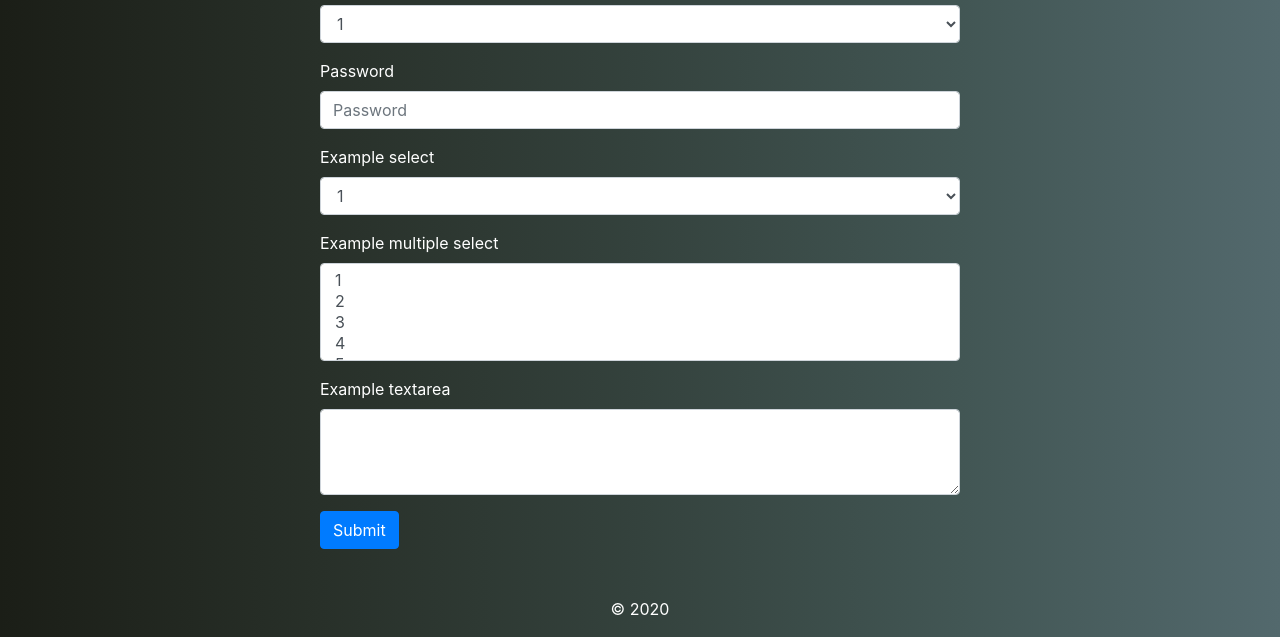
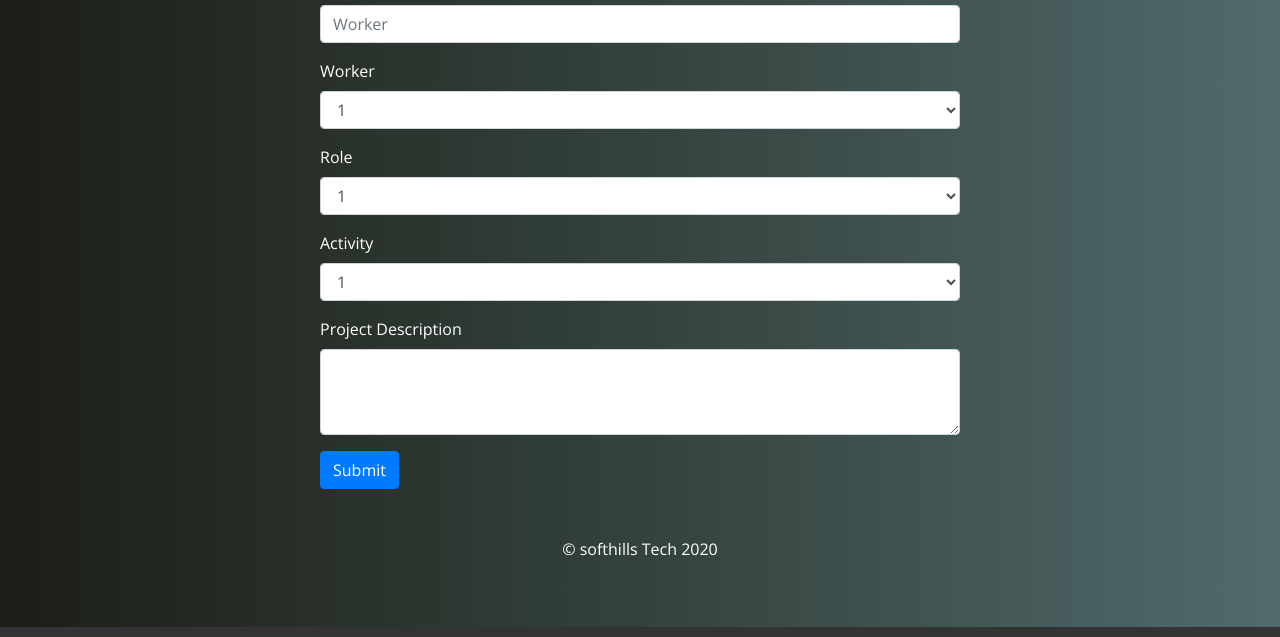
Before and after one commit to unbeatable-abayomi/softhilsDashboard, a plain HTML site: page schedule.html in a window 1280 px wide. Shown: the part 173-810 px from the top of the page. Drawn offline with nearby package versions, Linux system fonts and the light colour scheme.

Commit message:
modifiedSchedulePage

```diff
--- a/css/cover.css
+++ b/css/cover.css
@@ -1,8 +1,7 @@
-/*
- * Globals
- */
+@import url('https://fonts.googleapis.com/css2?family=Balsamiq+Sans&display=swap');
 
-/* Links */
+
+
 a,
 a:focus,
 a:hover {
@@ -28,6 +27,7 @@ html,
 body {
   height: 100%;
   background-color: #333;
+  font-family: 'Balsamiq Sans', cursive;
 }
 h1,h2,h3{
     margin: 0;
--- a/css/styles.css
+++ b/css/styles.css
@@ -1,6 +1,8 @@
+@import url('https://fonts.googleapis.com/css2?family=Balsamiq+Sans&display=swap');
+
 body{
 background-image: linear-gradient(to left, #53696d, #425654, #34423d, #283029, #1b1e17);
-/* background-color: #333; */
+font-family: 'Balsamiq Sans', cursive;
 }
 
       @media (min-width: 768px) {
--- a/schedule.html
+++ b/schedule.html
@@ -5,7 +5,8 @@
     <meta charset="UTF-8">
     <meta name="viewport" content="width=device-width, initial-scale=1.0">
     <link rel="stylesheet" type="text/css" href="./css/cover.css" />
-
+<link href="https://fonts.googleapis.com/css2?family=Balsamiq+Sans&family=Open+Sans:ital,wght@0,400;1,300&display=swap"
+    rel="stylesheet">
     <link rel="stylesheet" href="https://stackpath.bootstrapcdn.com/bootstrap/4.5.0/css/bootstrap.min.css"
         integrity="sha384-9aIt2nRpC12Uk9gS9baDl411NQApFmC26EwAOH8WgZl5MYYxFfc+NcPb1dKGj7Sk" crossorigin="anonymous">
     <script src="https://stackpath.bootstrapcdn.com/bootstrap/4.5.0/js/bootstrap.min.js"
@@ -17,6 +18,7 @@
 <style>
     body{
         color: #fff;
+        font-family: 'Open Sans', sans-serif;
     }
 </style>
 
@@ -36,6 +38,11 @@
 <form>
     <div class="form-group">
         <label for="exampleSelect1">Project</label>
+        <input type="password" class="form-control" id="exampleInputPassword1" placeholder="Worker">
+
+    </div>
+    <div class="form-group">
+        <label for="exampleInputPassword1">Worker </label>
         <select class="form-control" id="exampleSelect1">
             <option>1</option>
             <option>2</option>
@@ -45,11 +52,7 @@
         </select>
     </div>
     <div class="form-group">
-        <label for="exampleInputPassword1">Password</label>
-        <input type="password" class="form-control" id="exampleInputPassword1" placeholder="Password">
-    </div>
-    <div class="form-group">
-        <label for="exampleSelect1">Example select</label>
+        <label for="exampleSelect1">Role</label>
         <select class="form-control" id="exampleSelect1">
             <option>1</option>
             <option>2</option>
@@ -59,8 +62,8 @@
         </select>
     </div>
         <div class="form-group">
-        <label for="exampleSelect2">Example multiple select</label>
-        <select multiple class="form-control" id="exampleSelect2">
+            <label for="exampleSelect1">Activity </label>
+            <select class="form-control" id="exampleSelect1">
                 <option>1</option>
                 <option>2</option>
                 <option>3</option>
@@ -68,15 +71,17 @@
                 <option>5</option>
             </select>
         </div>
+
+
     <div class="form-group">
-        <label for="exampleTextarea">Example textarea</label>
+        <label for="exampleTextarea">Project Description</label>
         <textarea class="form-control" id="exampleTextarea" rows="3"></textarea>
     </div>
 
 
 
     <button type="submit" class="btn btn-primary">Submit</button>
-    <p class="mt-5 mb-3 text-center text-white">&copy; 2020</p>
+    <p class="mt-5 mb-3 text-center text-white">&copy; softhills Tech 2020</p>
 </form>
 
 
```
Also changed, not shown: activities.html (+8 -3 lines), index.html (+11 -4 lines), projects.html (+8 -1 lines), role.html (+9 -4 lines). Lines whose indentation alone changed are shown as unchanged.
